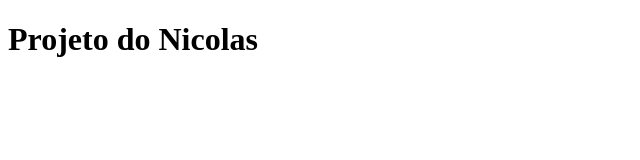
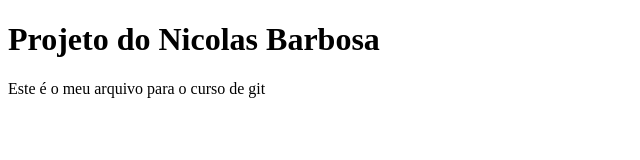
Before and after one commit to nicolasapb/curso-git-alura, a plain HTML site: page index.html in a window 1280 px wide. Shown: the whole page, without its empty margins (0-640 px from the left). Drawn offline with Linux system fonts and the light colour scheme.

Commit message:
paragrafo adicionado

```diff
--- a/index.html
+++ b/index.html
@@ -3,6 +3,7 @@
     <head>
     </head>
     <body>
-        <h1>Projeto do Nicolas</h1>
+        <h1>Projeto do Nicolas Barbosa</h1>
+        <p>Este é o meu arquivo para o curso de git</p>
     </body>
 </html>
```
